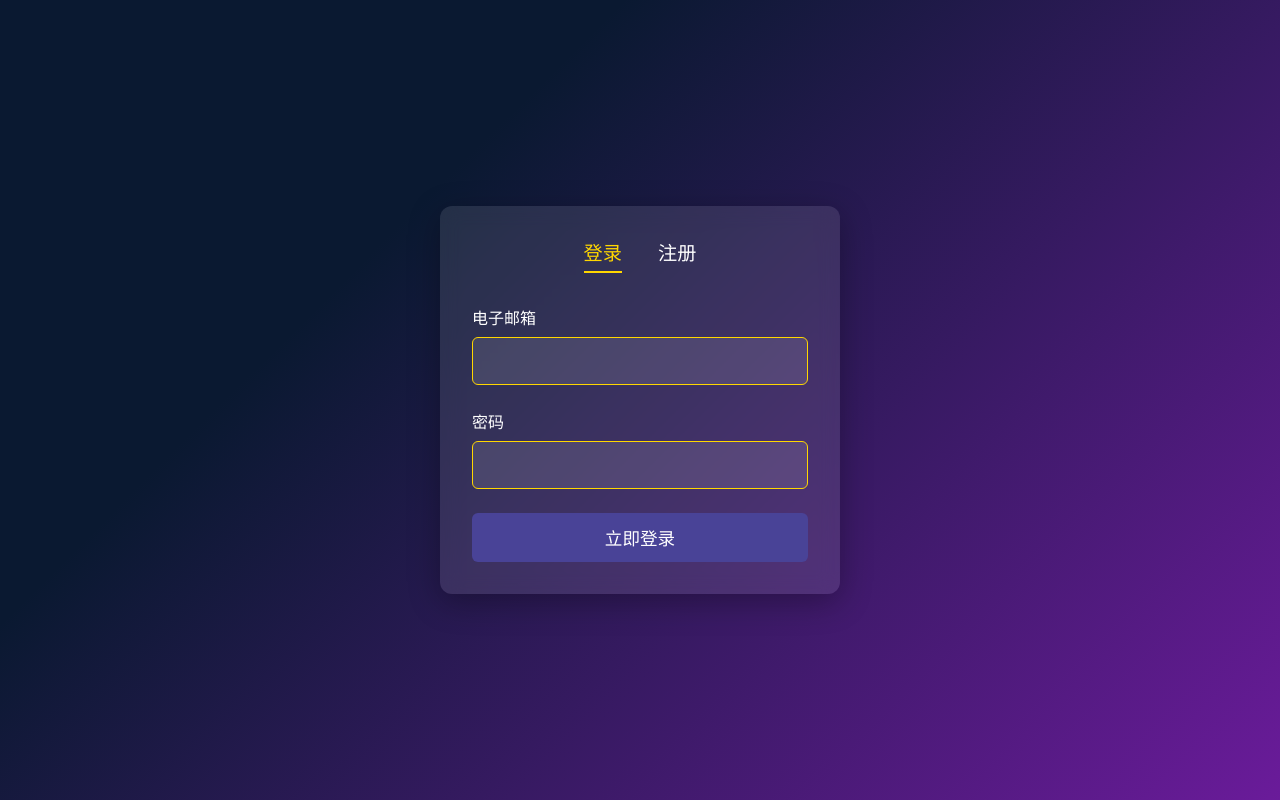
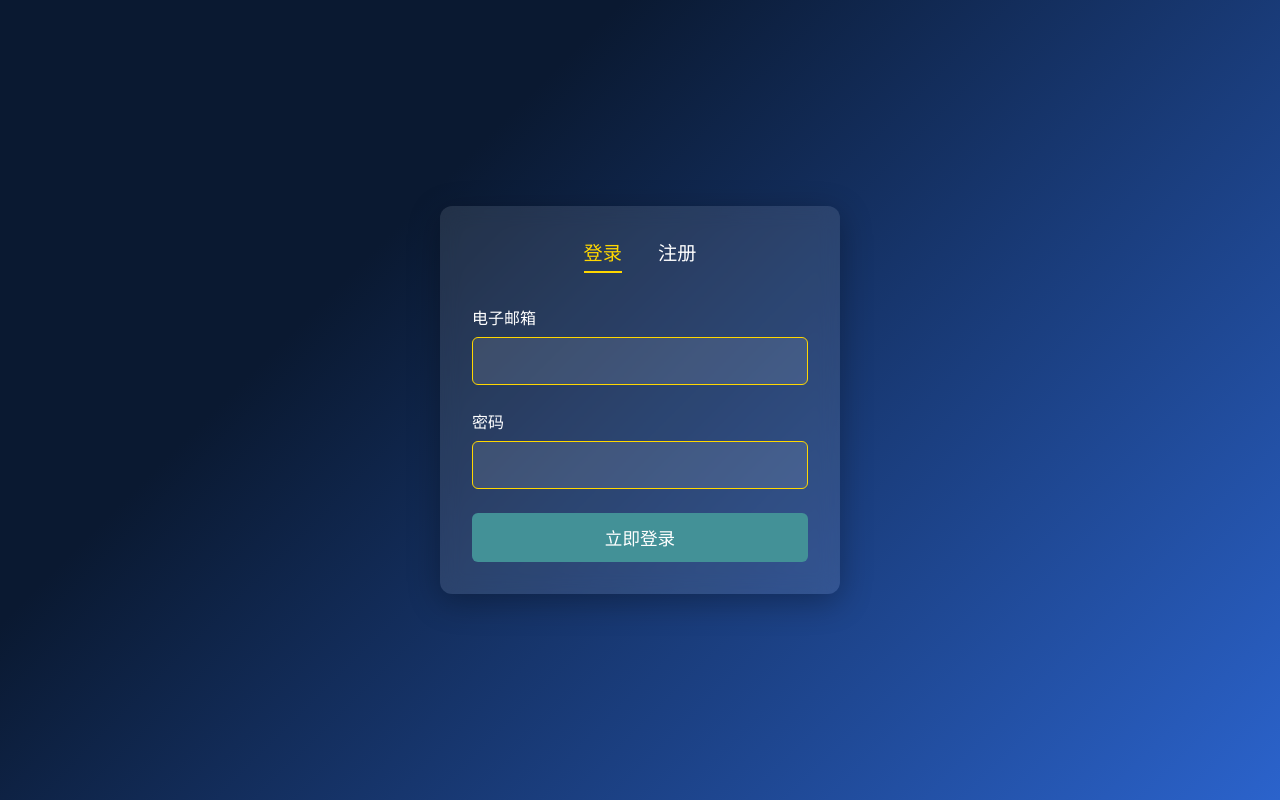
Before and after one commit to Rover2828/denluchuce, a plain HTML site: page index.html in a window 1280 px wide. Drawn offline with Linux system fonts and the light colour scheme.

Commit message:
Add files via upload

```diff
--- a/index.html
+++ b/index.html
@@ -8,8 +8,8 @@
         /* 原有CSS样式保持不变 */
         :root {
             --space-blue: #0a1931;
-            --nebula-purple: #6a1b9a;
-            --rocket-red: #494397;
+            --nebula-purple: #2b63cc;
+            --rocket-red: #439197;
             --star-gold: #ffd700;
         }
 
```
